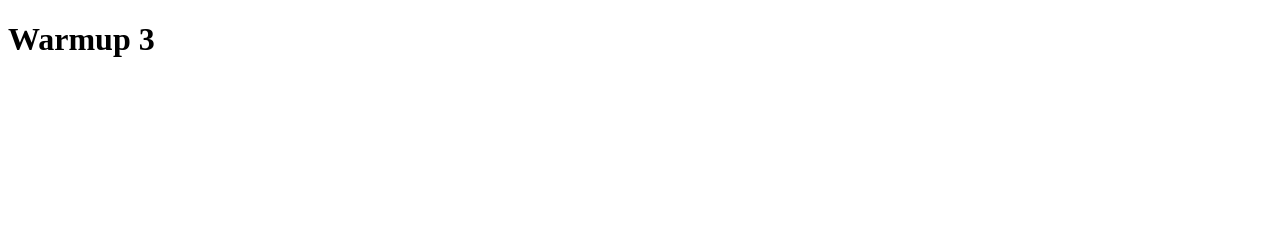
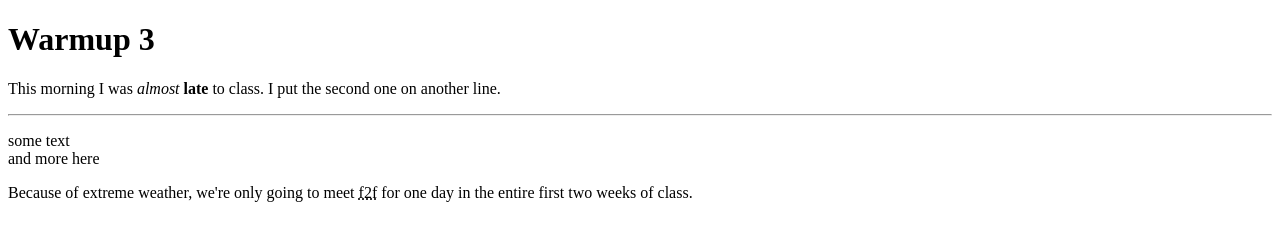
Before and after one commit to andrewmcconville/warmup-3-pm, a plain HTML site: page index.html in a window 1280 px wide. Drawn offline with Linux system fonts and the light colour scheme.

Commit message:
Update index.html

```diff
--- a/index.html
+++ b/index.html
@@ -7,5 +7,16 @@
     </head>
     <body>
         <h1>Warmup 3</h1>
+        <p>
+            This morning I was <em>almost</em> <strong>late</strong> to class.
+            I put the second one on another line.
+        </p>
+        <hr />
+        <p>
+            some text
+            <br>
+            and more here
+        </p>
+        <p>Because of extreme weather, we're only going to meet <abbr title="face to face">f2f</abbr> for one day in the entire first two weeks of class.</p>
     </body>
 </html>
```
